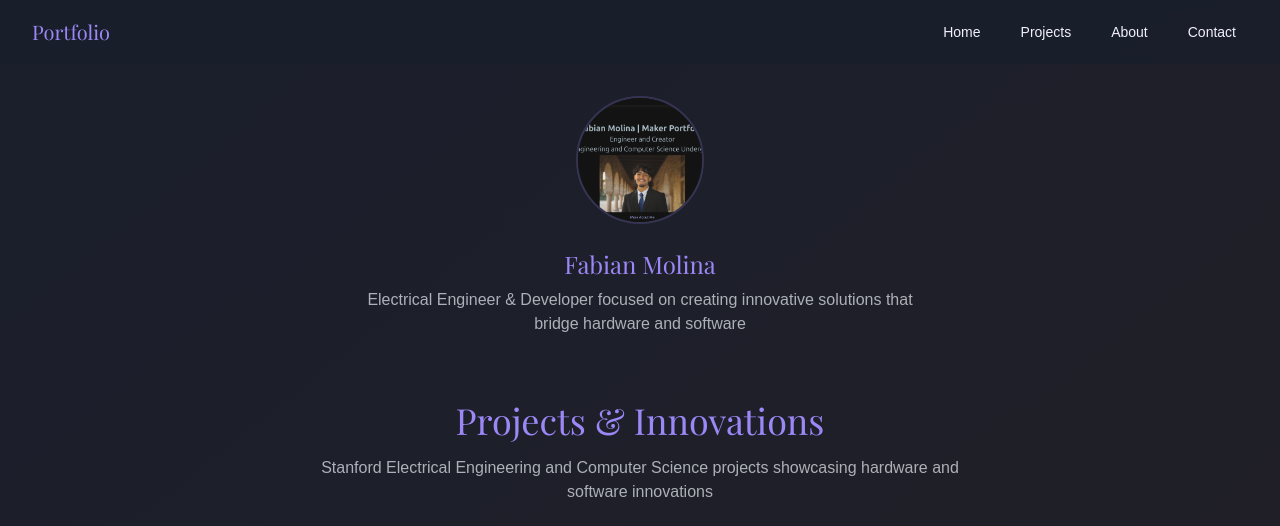
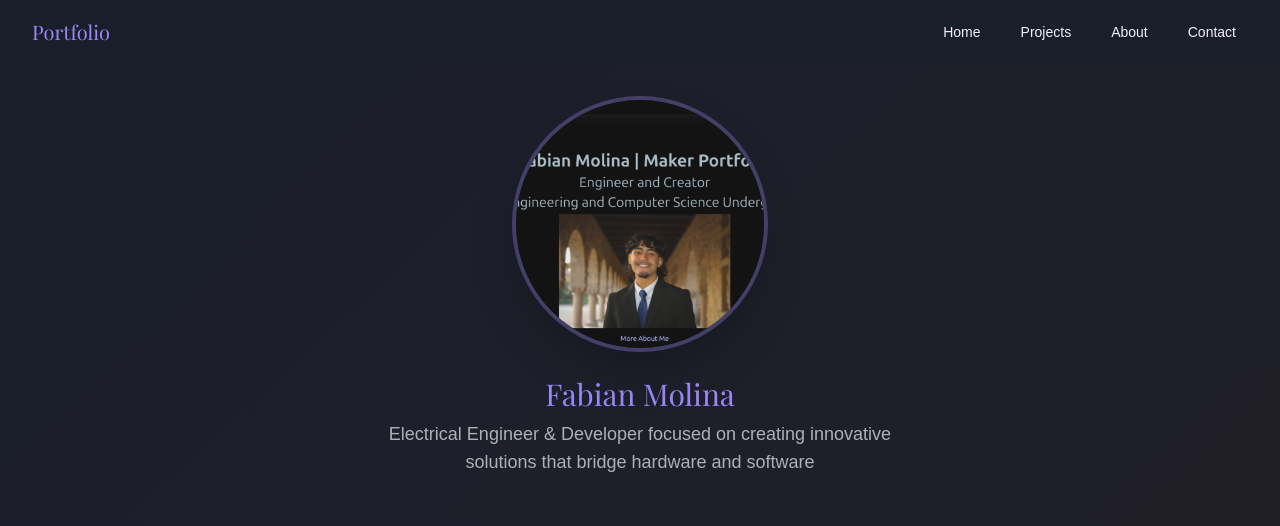
Before and after one commit to fabianmolinaEE/fabianmolinaee.github.io, a React (Vite) app: page /projects in a window 1280 px wide. Shown: the top 526 px of the page. Built offline with nearby package versions, Linux system fonts and the light colour scheme.

Commit message:
Fix: Increase headshot size
Increase the size of the headshot image in the Projects page.

```diff
--- a/src/pages/Projects.tsx
+++ b/src/pages/Projects.tsx
@@ -1,7 +1,7 @@
 
 import { Navbar } from "@/components/layout/Navbar";
 import { ProjectCard } from "@/components/ProjectCard";
-import { CircuitBoard, Cpu, Keyboard } from "lucide-react";
+import { CircuitBoard, Cpu, Keyboard, Maximize2 } from "lucide-react";
 import { Avatar, AvatarImage, AvatarFallback } from "@/components/ui/avatar";
 
 const projects = [
@@ -38,21 +38,26 @@ const Projects = () => {
       <div className="pt-24 px-4 max-w-7xl mx-auto">
         {/* Headshot Section */}
         <div className="mb-16 text-center animate-fade-in">
-          <div className="relative mx-auto w-32 h-32 mb-6 group">
-            <Avatar className="w-full h-full border-2 border-tech-purple/20 group-hover:border-tech-purple/40 transition-colors duration-300">
+          <div className="relative mx-auto w-64 h-64 mb-6 group">
+            <div className="relative">
+              <Avatar className="w-full h-full border-4 border-tech-purple/30 group-hover:border-tech-purple/60 transition-all duration-300 transform group-hover:scale-105 shadow-2xl">
                 <AvatarImage
                   src="/lovable-uploads/1b2acfb6-0466-4c03-911d-fd3adab664ef.png"
                   alt="Fabian Molina"
                   className="object-cover"
                 />
-              <AvatarFallback className="bg-tech-dark text-tech-purple">FM</AvatarFallback>
+                <AvatarFallback className="bg-tech-dark text-tech-purple text-3xl">FM</AvatarFallback>
               </Avatar>
-            <div className="absolute inset-0 rounded-full bg-tech-purple/10 opacity-0 group-hover:opacity-100 transition-opacity duration-300" />
+              <div className="absolute top-2 right-2 opacity-0 group-hover:opacity-100 transition-opacity duration-300">
+                <Maximize2 className="text-tech-purple/70 hover:text-tech-purple" />
               </div>
-          <h2 className="text-2xl font-display text-tech-purple mb-2 animate-slide-up" style={{ animationDelay: '100ms' }}>
+            </div>
+            <div className="absolute inset-0 rounded-full bg-tech-purple/10 opacity-0 group-hover:opacity-100 transition-opacity duration-300 -z-10" />
+          </div>
+          <h2 className="text-3xl font-display text-tech-purple mb-2 animate-slide-up" style={{ animationDelay: '100ms' }}>
             Fabian Molina
           </h2>
-          <p className="text-gray-300/80 max-w-xl mx-auto animate-slide-up" style={{ animationDelay: '200ms' }}>
+          <p className="text-gray-300/80 max-w-xl mx-auto animate-slide-up text-lg" style={{ animationDelay: '200ms' }}>
             Electrical Engineer & Developer focused on creating innovative solutions that bridge hardware and software
           </p>
         </div>
```
Lines whose indentation alone changed are shown as unchanged.
